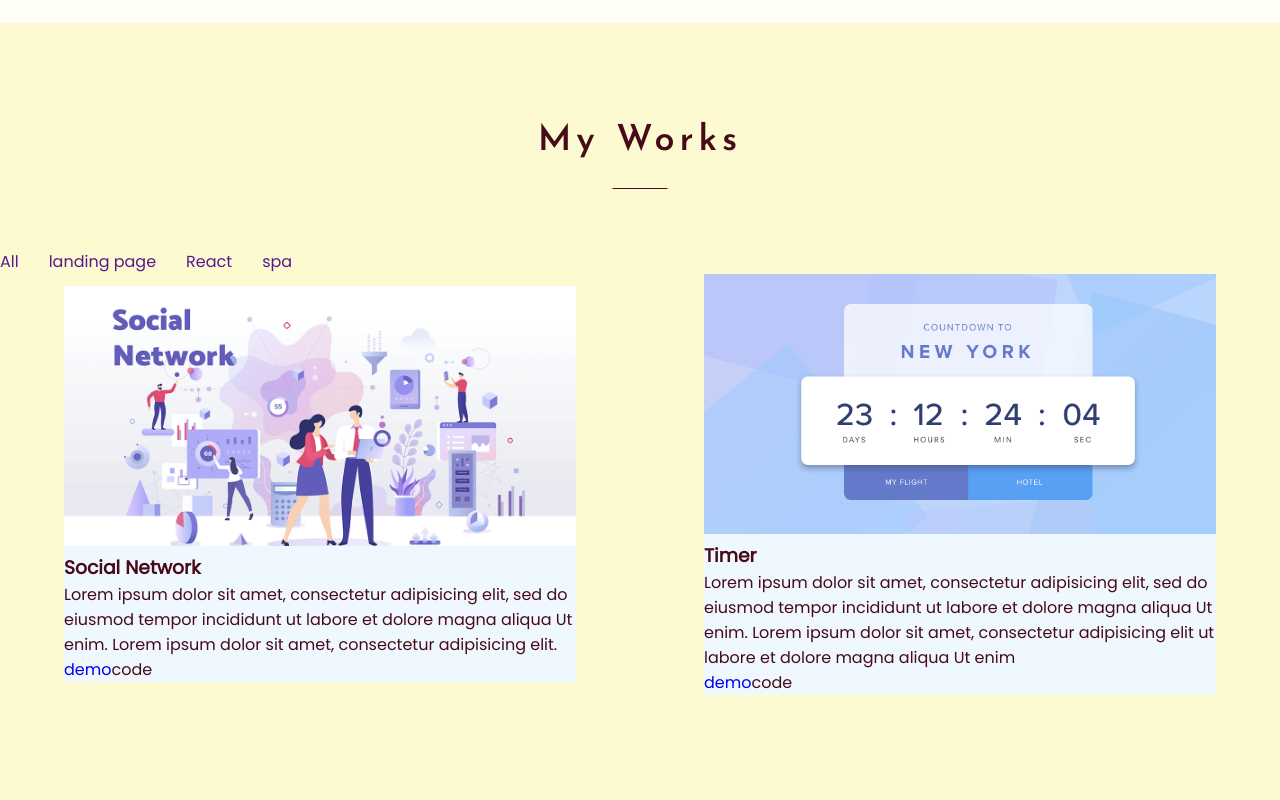
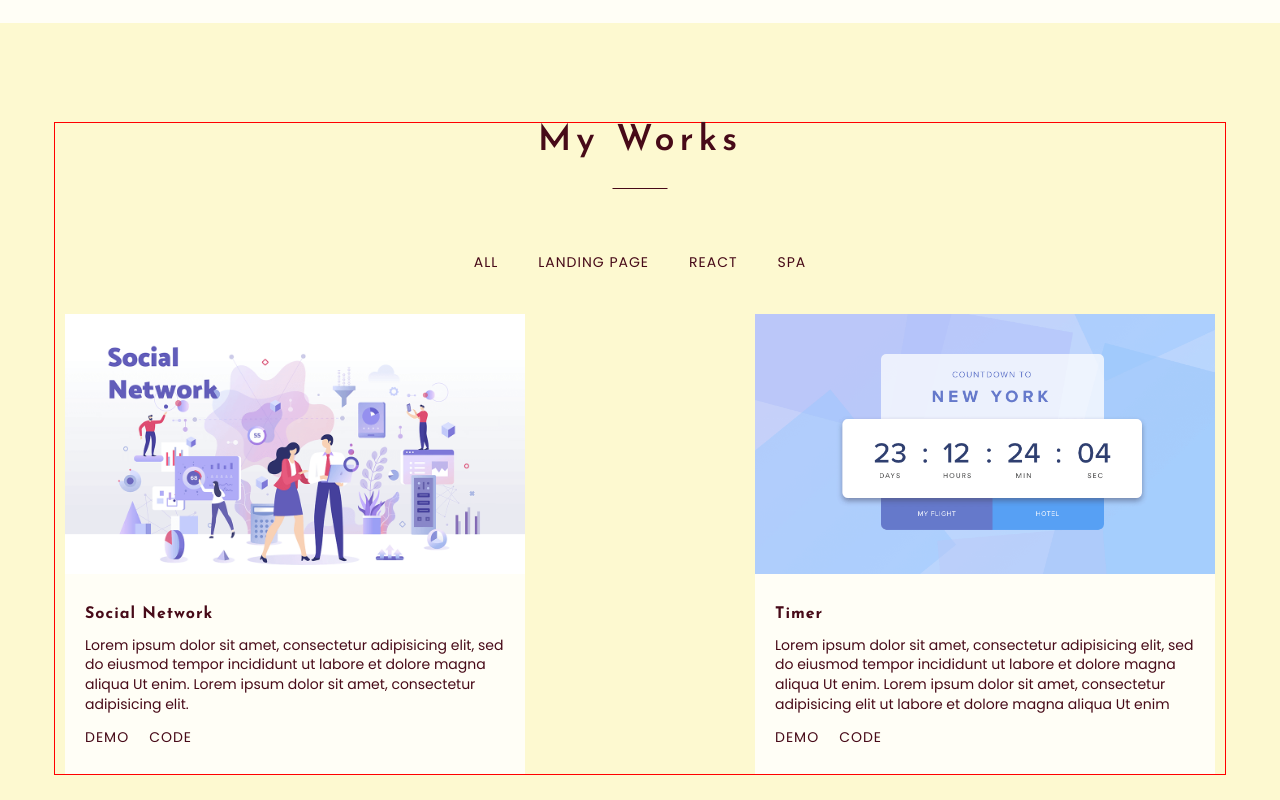
Before and after one commit to MariaStepanyan/portfolio-start-project, a React app: page / in a window 1280 px wide. Shown: the part 1780-2580 px from the top of the page. Built offline with nearby package versions, Linux system fonts and the light colour scheme.

Commit message:
refacter & styled Works, Testimony, Contact

```diff
--- a/src/components/Button.tsx
+++ b/src/components/Button.tsx
@@ -1,4 +1,35 @@
-import styled from "styled-components"
+import styled from 'styled-components'
+import { theme } from '../styles/Theme'
 
 export const Button = styled.button`
+  font-size: 14px;
+  font-weight: 400;
+  letter-spacing: 1px;
+  text-transform: uppercase;
+  width: 170px;
+  height: 32px;
+
+  position: relative;
+  z-index: 0;
+
+  &::before {
+    content: '';
+    display: inline-block;
+    height: 10px;
+    width: 50%;
+    background-color: ${theme.colors.accent};
+
+    position: absolute;
+    bottom: 0;
+    left: 50%;
+    transform: translateX(-50%);
+    z-index: -1;
+  }
+
+  &:hover {
+    &::before {
+      width: 100%;
+      height: 100%;
+    }
+  }
 `
--- /dev/null
+++ b/src/components/Link.tsx
@@ -0,0 +1,31 @@
+import styled from "styled-components";
+import { theme } from "../styles/Theme";
+
+export const Link = styled.a`
+  font-size: 14px;
+  font-weight: 400;
+  letter-spacing: 1px;
+  text-transform: uppercase;
+  padding: 10px;
+
+  position: relative;
+  z-index: 0;
+
+  &:hover {
+    &::before {
+      height: 10px;
+    }
+  }
+
+  &::before {
+    content: '';
+    /* display: inline-block; */
+    background-color: ${theme.colors.accent};
+
+    position: absolute;
+    bottom: 5px;
+    right: 0;
+    left: 0;
+    z-index: -1;
+  }
+`
--- a/src/components/slider/Slider.tsx
+++ b/src/components/slider/Slider.tsx
@@ -1,5 +1,6 @@
 import styled from 'styled-components'
 import { FlexWrapper } from '../FlexWrapper'
+import { theme } from '../../styles/Theme'
 
 export const Slider = () => {
   return (
@@ -16,7 +17,7 @@ export const Slider = () => {
       </FlexWrapper>
       <Pagination>
         <span> </span>
-        <span> </span>
+        <span className='active'> </span>
         <span> </span>
       </Pagination>
     </StyledSlider>
@@ -24,7 +25,6 @@ export const Slider = () => {
 }
 
 const StyledSlider = styled.div`
-  border: 1px solid blue;
   max-width: 500px;
   display: flex;
   flex-direction: column;
@@ -36,14 +36,31 @@ const Slide = styled.div`
 `
 
 const Text = styled.p``
-const Name = styled.span``
+const Name = styled.span`
+  font-family: 'Josefin Sans', sans-serif;
+  font-size: 16px;
+  font-weight: 600;
+  letter-spacing: 1px;
+  text-transform: uppercase;
+  display: inline-block;
+  margin: 22px 0 42px;
+`
 
 const Pagination = styled.div`
   span {
     display: inline-block;
-    width: 10px;
-    height: 10px;
-    margin: 5px;
-    background-color: #2629f8;
+    width: 7px;
+    height: 7px;
+    background-color: rgba(16, 2, 39, 0.514);
+    border-radius: 20px;
+
+    & + span {
+      margin-left: 5px;
+    }
+
+    &.active {
+      background-color: ${theme.colors.accent};
+      width: 20px;
+    }
   }
 `
--- a/src/layout/sections/contacts/Contacts.tsx
+++ b/src/layout/sections/contacts/Contacts.tsx
@@ -1,10 +1,13 @@
 import styled from 'styled-components'
 import { SectionTitle } from '../../../components/SectionTitle'
 import { Button } from '../../../components/Button'
+import { Container } from '../../../components/Container'
+import { theme } from '../../../styles/Theme'
 
 export const Contact = () => {
   return (
     <StyledContact>
+      <Container>
         <SectionTitle>Contact</SectionTitle>
         <StyledForm>
           <Field placeholder="name" />
@@ -12,22 +15,46 @@ export const Contact = () => {
           <Field placeholder="message" as="textarea" />
           <Button type="submit">Send message</Button>
         </StyledForm>
+      </Container>
     </StyledContact>
   )
 }
 
-const StyledContact = styled.section`
-  min-height: 50vh;
-  background-color: #e7c054;
-`
+const StyledContact = styled.section``
 
 const StyledForm = styled.form`
-  max-width: 500px;
+  max-width: 540px;
   width: 100%;
   display: flex;
   flex-direction: column;
-  gap: 10px;
+  align-items: center;
+  gap: 16px;
   margin: 0 auto;
+
+  textarea {
+    resize: none;
+    height: 150px;
+  }
 `
 
-const Field = styled.input``
+const Field = styled.input`
+  width: 100%;
+  border: 1px solid ${theme.colors.borderColor};
+  background-color: ${theme.colors.secondaryBg};
+  padding: 7px 15px;
+
+  font-family: 'Poppins', sans-serif;
+  color: ${theme.colors.font};
+  font-size: 12px;
+  font-weight: 400;
+  letter-spacing: 0.6px;
+
+  &::placeholder {
+    color: ${theme.colors.placeholderColor};
+    text-transform: capitalize;
+  }
+
+  &:focus-visible {
+    outline: 1px solid ${theme.colors.borderColor};
+  }
+`
--- a/src/layout/sections/skills/skill/Skill.tsx
+++ b/src/layout/sections/skills/skill/Skill.tsx
@@ -26,10 +26,10 @@ const StyledSkill = styled.div`
   width: 380px;
   padding: 62px 20px 40px;
 `
-const IconWrapper = styled.div`
+export const IconWrapper = styled.div`
   position: relative;
   &::before {
-    content: "";
+    content: '';
     display: inline-block;
     width: 80px;
     height: 80px;
@@ -45,14 +45,8 @@ const IconWrapper = styled.div`
 
 const SkillTitle = styled.h3`
   margin: 70px 0 15px;
-  font-family: 'Josefin Sans', sans-serif;
-  font-size: 16px;
-  font-weight: 700;
-  letter-spacing: 1px;
   text-transform: uppercase;
 `
 const SkillText = styled.p`
-  font-size: 14px;
-  font-weight: 400;
-  line-height: 1.4;
+  text-align: center;
 `
--- a/src/layout/sections/testimony/Testimony.tsx
+++ b/src/layout/sections/testimony/Testimony.tsx
@@ -3,13 +3,16 @@ import { SectionTitle } from '../../../components/SectionTitle'
 import { Icon } from '../../../components/icon/Icon'
 import { Slider } from '../../../components/slider/Slider'
 import { FlexWrapper } from '../../../components/FlexWrapper'
+import { IconWrapper } from '../skills/skill/Skill'
 
 export const Testimony = () => {
   return (
     <StyledTestimony>
       <SectionTitle>Testimony</SectionTitle>
-      <FlexWrapper direction='column' align='center'>
-        <Icon iconId="quote" />
+      <FlexWrapper direction="column" align="center">
+        <IconWrapper>
+          <Icon iconId="quote" />
+        </IconWrapper>
         <Slider />
       </FlexWrapper>
     </StyledTestimony>
@@ -19,4 +22,8 @@ export const Testimony = () => {
 const StyledTestimony = styled.section`
   background-color: aliceblue;
   min-height: 50vh;
+
+  ${IconWrapper} {
+    margin: 40px 0 72px;
+  }
 `
--- a/src/layout/sections/works/Works.tsx
+++ b/src/layout/sections/works/Works.tsx
@@ -1,21 +1,21 @@
 import styled from 'styled-components'
 import { SectionTitle } from '../../../components/SectionTitle'
-import { Menu } from '../../../components/menu/Menu'
+import { TabMenu } from './menu/TabMenu'
 import { FlexWrapper } from '../../../components/FlexWrapper'
 import { Work } from './work/Work'
 import socialImgPng from '../../../assets/images/proj1.png'
 import timerImgPng from '../../../assets/images/proj2.png'
-import socialImgWebp from '../../../assets/images/proj1.webp'
-import timerImgWebp from '../../../assets/images/proj2.webp'
+import { Container } from '../../../components/Container'
 
 const worksItems = ['All', 'landing page', 'React', 'spa']
 
 export const Works = () => {
   return (
     <StyledWorks>
+      <Container>
         <SectionTitle>My Works</SectionTitle>
-      <Menu menuItem={worksItems} />
-      <FlexWrapper justify="space-around">
+        <TabMenu menuItem={worksItems} />
+        <FlexWrapper justify="space-between" align="flex-start">
           <Work
             src={socialImgPng}
             title="Social Network"
@@ -27,11 +27,9 @@ export const Works = () => {
             text="Lorem ipsum dolor sit amet, consectetur adipisicing elit, sed do eiusmod tempor incididunt ut labore et dolore magna aliqua Ut enim. Lorem ipsum dolor sit amet, consectetur adipisicing elit  ut labore et dolore magna aliqua Ut enim"
           />
         </FlexWrapper>
+      </Container>
     </StyledWorks>
   )
 }
 
-const StyledWorks = styled.section`
-  min-height: 100vh;
-  background-color: #f5f381;
-`
+const StyledWorks = styled.section``
--- /dev/null
+++ b/src/layout/sections/works/menu/TabMenu.tsx
@@ -0,0 +1,31 @@
+import styled from 'styled-components'
+import { Link } from '../../../../components/Link'
+
+export const TabMenu = (props: { menuItem: Array<string> }) => {
+  return (
+    <StyledTabMenu>
+      <ul>
+        {props.menuItem.map((item, index) => {
+          return (
+            <ListItem key={index}>
+              <Link href="">{item}</Link>
+            </ListItem>
+          )
+        })}
+      </ul>
+    </StyledTabMenu>
+  )
+}
+
+const StyledTabMenu = styled.nav`
+  margin-bottom: 40px;
+  ul {
+    display: flex;
+    justify-content: center;
+    gap: 20px;
+  }
+`
+
+const ListItem = styled.li`
+
+`
--- a/src/layout/sections/works/work/Work.tsx
+++ b/src/layout/sections/works/work/Work.tsx
@@ -1,4 +1,7 @@
 import styled from 'styled-components'
+import { Link } from '../../../../components/Link'
+import { theme } from '../../../../styles/Theme'
+import { Button } from '../../../../components/Button'
 
 type WorkPropsType = {
   src: string
@@ -9,19 +12,32 @@ type WorkPropsType = {
 export const Work = (props: WorkPropsType) => {
   return (
     <StyledWork>
-      <Image src={props.src} alt=''/>
+      <ImageWrapper>
+        <Image src={props.src} alt="" />
+        <Button>view project</Button>
+      </ImageWrapper>
+      <Description>
         <Title>{props.title}</Title>
         <Text>{props.text}</Text>
-      <Link href='#'>demo</Link>
+        <Link href="#">demo</Link>
         <Link>code</Link>
+      </Description>
     </StyledWork>
   )
 }
 
 const StyledWork = styled.div`
-background-color: aliceblue;
+  background-color: ${theme.colors.secondaryBg};
   max-width: 40%;
   width: 100%;
+
+  ${Link} {
+    padding: 10px 0;
+
+    & + ${Link} {
+      margin-left: 20px;
+    }
+  }
 `
 
 const Image = styled.img`
@@ -30,8 +46,44 @@ height: 260px;
   object-fit: cover;
 `
 
+const ImageWrapper = styled.div`
+  position: relative;
+  &:hover {
+    &::before {
+      content: '';
+
+      position: absolute;
+      top: 0;
+      right: 0;
+      bottom: 0;
+      left: 0;
+
+      background: rgba(0, 0, 0, 0.3);
+      backdrop-filter: blur(4px);
+    }
+    ${Button} {
+      opacity: 1;
+    }
+  }
+  ${Button} {
+    opacity: 0;
+    position: absolute;
+    left: 50%;
+    top: 50%;
+    transform: translate(-50%, -50%);
+    &::before {
+      width: 100%;
+    height: 100%;
+    }
+  }
+`
+
 const Title = styled.h3``
 
-const Text = styled.p``
+const Text = styled.p`
+  margin: 14px 0 10px;
+`
 
-const Link = styled.a``
+const Description = styled.div`
+  padding: 25px 20px;
+`
--- a/src/styles/Global.styled.tsx
+++ b/src/styles/Global.styled.tsx
@@ -23,6 +23,7 @@ export const GlobalStyle = createGlobalStyle`
 
 a {
   text-decoration: none;
+  color:${theme.colors.font}
 }
 
 ul {
@@ -31,7 +32,9 @@ ul {
 
 button {
   background-color: unset;
-  border: none
+  border: none;
+  cursor: pointer;
+  color: ${theme.colors.font};
 }
 
 section {
@@ -46,4 +49,17 @@ section:nth-of-type(even) {
   background-color: ${theme.colors.secondaryBg};
 }
 
+h3 {
+  font-family: 'Josefin Sans', sans-serif;
+  font-size: 16px;
+  font-weight: 700;
+  letter-spacing: 1px;
+}
+
+p {
+  font-size: 14px;
+  font-weight: 400;
+  line-height: 1.4;
+}
+
 `
--- a/src/styles/Theme.tsx
+++ b/src/styles/Theme.tsx
@@ -4,7 +4,10 @@ export const theme = {
     secondaryBg: '#fffef6',
     accent: '#f2ef97',
     font: '#470a18',
-  }
+
+    borderColor: '#a1a586',
+    placeholderColor: '#495057',
+  },
 }
 
 // '#fff8b8',
```
Lines whose indentation alone changed are shown as unchanged.
